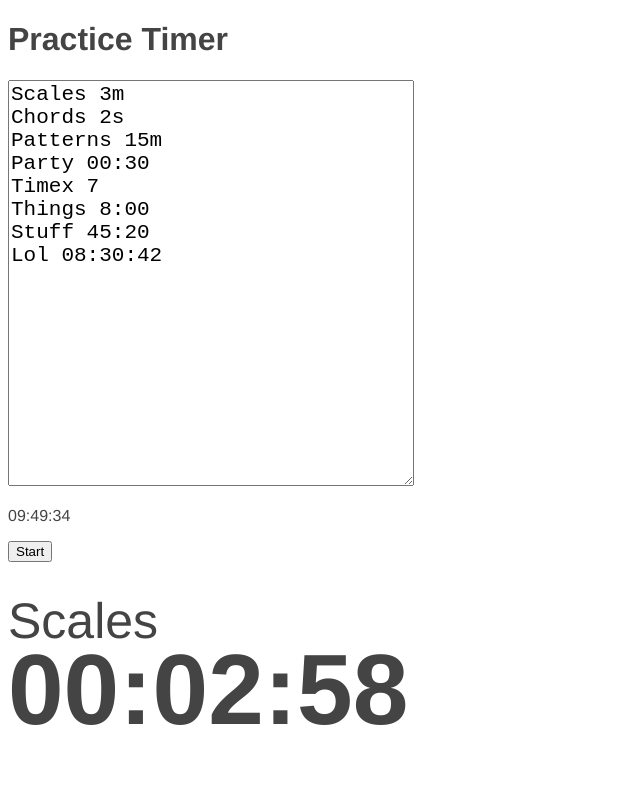
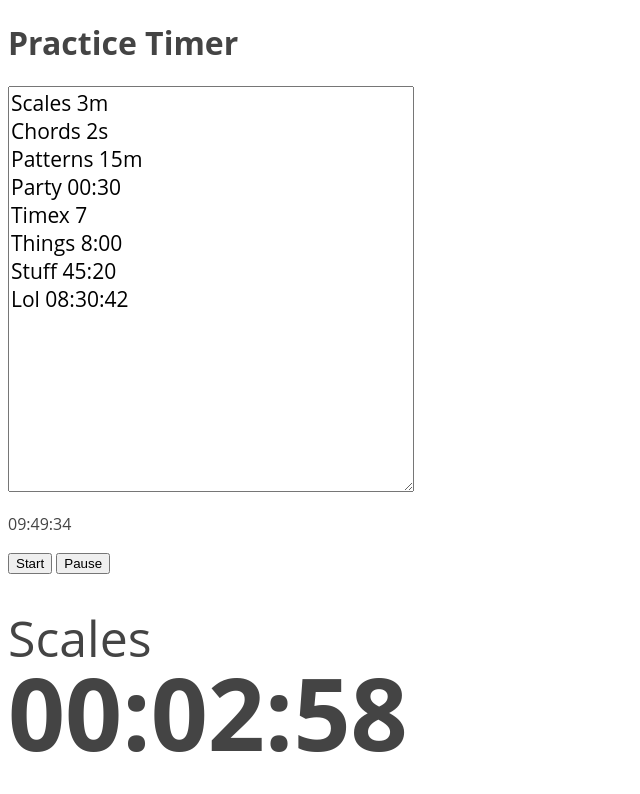
Before and after one commit to sebpearce/practice-timer, a website with bundled scripts: page index.html in a window 1280 px wide. Both pictures are taken after a click on the button "Start". Shown: the top 794 px of the page, without its empty margins (0-640 px from the left). Built offline with nearby package versions, Linux system fonts and the light colour scheme.

Commit message:
Implement pause function

```diff
--- a/bundle.js
+++ b/bundle.js
@@ -62,10 +62,11 @@
 
 	/* TODO:
 	 *
+	 * - Settings link/modal
+	 *   Option to flash screen on change
 	 * - Display start time and finish time for logging purposes
 	 * - Total time display (total time showing as you type in the input, total time remaining countdown)
 	 * - Skip button to skip current stage
-	 * - Pause functionality
 	 * - Local storage to remember textarea data
 	 * - Beautify CSS
 	 * - Keyboard shortcuts
@@ -83,6 +84,7 @@
 	}
 
 	window.practiceTimer = {};
+	window.practiceTimer.paused = false;
 	window.practiceTimer.timerQueue = [];
 
 	document.addEventListener('DOMContentLoaded', function (e) {
@@ -225,20 +227,29 @@
 	  }
 	}
 
-	function startTimer() {
+	function handlePauseButtonClick(e) {
+	  if (window.practiceTimer.paused) {
+	    unpauseTimer();
+	    return;
+	  }
+	  pauseTimer();
+	}
 
-	  loadTimers();
-	  checkIfHoursAreNeeded();
-	  updateQueue();
-	  if (window.practiceTimer.timerQueue.length === 0) return;
+	function pauseTimer() {
+	  clearInterval(window.practiceTimer.timerLoop);
+	  window.practiceTimer.paused = true;
+	  document.getElementById('pause').innerHTML = 'Resume';
+	}
+
+	function unpauseTimer() {
+	  startTimerLoop();
+	}
+
+	function startTimerLoop() {
+	  window.practiceTimer.paused = false;
+	  document.getElementById('pause').innerHTML = 'Pause';
 	  var currentTimer = window.practiceTimer.timerQueue[0];
-	  updateTimerDisplay(currentTimer.secondsLeft);
-	  updateActivityDisplay(currentTimer.activity);
-	  updateQueueDisplayRowHighlight(currentTimer);
-	  showTimerDisplay();
-
 	  window.practiceTimer.timerLoop = setInterval(function () {
-
 	    if (currentTimer.secondsLeft > 0) {
 	      currentTimer.secondsLeft -= 1;
 	      updateTimerDisplay(currentTimer.secondsLeft);
@@ -256,11 +267,25 @@
 	  }, 1000);
 	}
 
+	function startTimer() {
+	  loadTimers();
+	  checkIfHoursAreNeeded();
+	  updateQueue();
+	  if (window.practiceTimer.timerQueue.length === 0) return;
+	  var currentTimer = window.practiceTimer.timerQueue[0];
+	  updateTimerDisplay(currentTimer.secondsLeft);
+	  updateActivityDisplay(currentTimer.activity);
+	  updateQueueDisplayRowHighlight(currentTimer);
+	  showTimerDisplay();
+	  startTimerLoop();
+	}
+
 	function handleStartButtonClick(e) {
 	  startTimer();
 	}
 
 	document.getElementById('start').addEventListener('click', handleStartButtonClick);
+	document.getElementById('pause').addEventListener('click', handlePauseButtonClick);
 	document.getElementById('inputbox').addEventListener('keyup', handleKeyUp);
 	document.getElementById('inputbox').addEventListener('keydown', handleKeyDown);
 
@@ -422,7 +447,7 @@
 
 
 	// module
-	exports.push([module.id, "body {\n  color: #444;\n  font-family: 'Helvetica Neue', 'Helvetica', 'Arial', sans-serif; }\n\n.inputbox {\n  display: block;\n  font-size: 21px;\n  height: 400px;\n  margin: 0 0 1em 0;\n  width: 400px; }\n\n.-running {\n  color: red; }\n\n.queue-row,\n.queue-row-total {\n  font-size: 20px; }\n\n.queue-row-total {\n  padding-top: 1em; }\n\n.queue-row-total .queue-row-activity,\n.queue-row-total .queue-row-period {\n  font-weight: bold; }\n\n.queue-row-activity,\n.queue-row-period {\n  display: inline-block; }\n\n.queue-row-activity {\n  width: 200px; }\n\n.queue-row-period {\n  min-width: 100px;\n  text-align: right; }\n\n.timer-display-container {\n  padding: 30px 0; }\n\n.timer-display {\n  display: none;\n  font-size: 100px;\n  font-weight: bold; }\n\n.timer-display-separator:after {\n  content: ':'; }\n\n.timer-display-activity {\n  display: block;\n  font-size: 50px;\n  font-weight: 400;\n  height: 40px; }\n\n.total-preview {\n  display: block;\n  padding: 0 0 1em 0; }\n", ""]);
+	exports.push([module.id, "body {\n  color: #444;\n  font-family: \"Open Sans\", \"Helvetica Neue\", \"Helvetica\", \"Arial\", sans-serif; }\n\n.inputbox {\n  display: block;\n  font-family: \"Open Sans\", \"Helvetica Neue\", \"Helvetica\", \"Arial\", sans-serif;\n  font-size: 21px;\n  height: 400px;\n  margin: 0 0 1em 0;\n  width: 400px; }\n\n.-running {\n  color: red; }\n\n.queue-row,\n.queue-row-total {\n  font-size: 20px; }\n\n.queue-row-total {\n  padding-top: 1em; }\n\n.queue-row-total .queue-row-activity,\n.queue-row-total .queue-row-period {\n  font-weight: bold; }\n\n.queue-row-activity,\n.queue-row-period {\n  display: inline-block; }\n\n.queue-row-activity {\n  width: 200px; }\n\n.queue-row-period {\n  min-width: 100px;\n  text-align: right; }\n\n.timer-display-container {\n  padding: 30px 0; }\n\n.timer-display {\n  display: none;\n  font-size: 100px;\n  font-weight: bold; }\n\n.timer-display-separator:after {\n  content: ':'; }\n\n.timer-display-activity {\n  display: block;\n  font-size: 50px;\n  font-weight: 400;\n  height: 40px; }\n\n.total-preview {\n  display: block;\n  padding: 0 0 1em 0; }\n", ""]);
 
 	// exports
 
--- a/es6/main.js
+++ b/es6/main.js
@@ -1,9 +1,10 @@
 /* TODO:
  *
+ * - Settings link/modal
+ *   Option to flash screen on change
  * - Display start time and finish time for logging purposes
  * - Total time display (total time showing as you type in the input, total time remaining countdown)
  * - Skip button to skip current stage
- * - Pause functionality
  * - Local storage to remember textarea data
  * - Beautify CSS
  * - Keyboard shortcuts
@@ -25,6 +26,7 @@ import Timer from './timer';
 import styles from '../styles/main.scss';
 
 window.practiceTimer = {};
+window.practiceTimer.paused = false;
 window.practiceTimer.timerQueue = [];
 
 document.addEventListener('DOMContentLoaded', function(e) {
@@ -167,20 +169,29 @@ function handleKeyDown(e) {
   }
 }
 
-function startTimer() {
+function handlePauseButtonClick(e) {
+  if (window.practiceTimer.paused) {
+    unpauseTimer();
+    return;
+  }
+  pauseTimer();
+}
 
-  loadTimers();
-  checkIfHoursAreNeeded();
-  updateQueue();
-  if (window.practiceTimer.timerQueue.length === 0) return;
+function pauseTimer() {
+  clearInterval(window.practiceTimer.timerLoop);
+  window.practiceTimer.paused = true;
+  document.getElementById('pause').innerHTML = 'Resume';
+}
+
+function unpauseTimer() {
+  startTimerLoop();
+}
+
+function startTimerLoop() {
+  window.practiceTimer.paused = false;
+  document.getElementById('pause').innerHTML = 'Pause';
   let currentTimer = window.practiceTimer.timerQueue[0];
-  updateTimerDisplay(currentTimer.secondsLeft);
-  updateActivityDisplay(currentTimer.activity);
-  updateQueueDisplayRowHighlight(currentTimer);
-  showTimerDisplay();
-
   window.practiceTimer.timerLoop = setInterval(() => {
-
     if (currentTimer.secondsLeft > 0) {
       currentTimer.secondsLeft -= 1;
       updateTimerDisplay(currentTimer.secondsLeft);
@@ -196,7 +207,19 @@ function startTimer() {
       }
     }
   }, 1000);
+}
 
+function startTimer() {
+  loadTimers();
+  checkIfHoursAreNeeded();
+  updateQueue();
+  if (window.practiceTimer.timerQueue.length === 0) return;
+  let currentTimer = window.practiceTimer.timerQueue[0];
+  updateTimerDisplay(currentTimer.secondsLeft);
+  updateActivityDisplay(currentTimer.activity);
+  updateQueueDisplayRowHighlight(currentTimer);
+  showTimerDisplay();
+  startTimerLoop();
 }
 
 function handleStartButtonClick(e) {
@@ -204,5 +227,6 @@ function handleStartButtonClick(e) {
 }
 
 document.getElementById('start').addEventListener('click', handleStartButtonClick);
+document.getElementById('pause').addEventListener('click', handlePauseButtonClick);
 document.getElementById('inputbox').addEventListener('keyup', handleKeyUp);
 document.getElementById('inputbox').addEventListener('keydown', handleKeyDown);
--- a/index.html
+++ b/index.html
@@ -8,6 +8,7 @@
     <textarea id="inputbox" class="inputbox"></textarea>
     <span id="total-preview" class="total-preview">00:00</span>
     <button id="start">Start</button>
+    <button id="pause">Pause</button>
     <div class="timer-display-container">
       <div id="timer-display" class="timer-display">
         <span id="timer-display-activity" class="timer-display-activity"></span>
--- a/styles/main.scss
+++ b/styles/main.scss
@@ -1,10 +1,13 @@
+$default-font: 'Open Sans', 'Helvetica Neue', 'Helvetica', 'Arial', sans-serif;
+
 body {
   color: #444;
-  font-family: 'Helvetica Neue', 'Helvetica', 'Arial', sans-serif;
+  font-family: $default-font;
 }
 
 .inputbox {
   display: block;
+  font-family: $default-font;
   font-size: 21px;
   height: 400px;
   margin: 0 0 1em 0;
```
